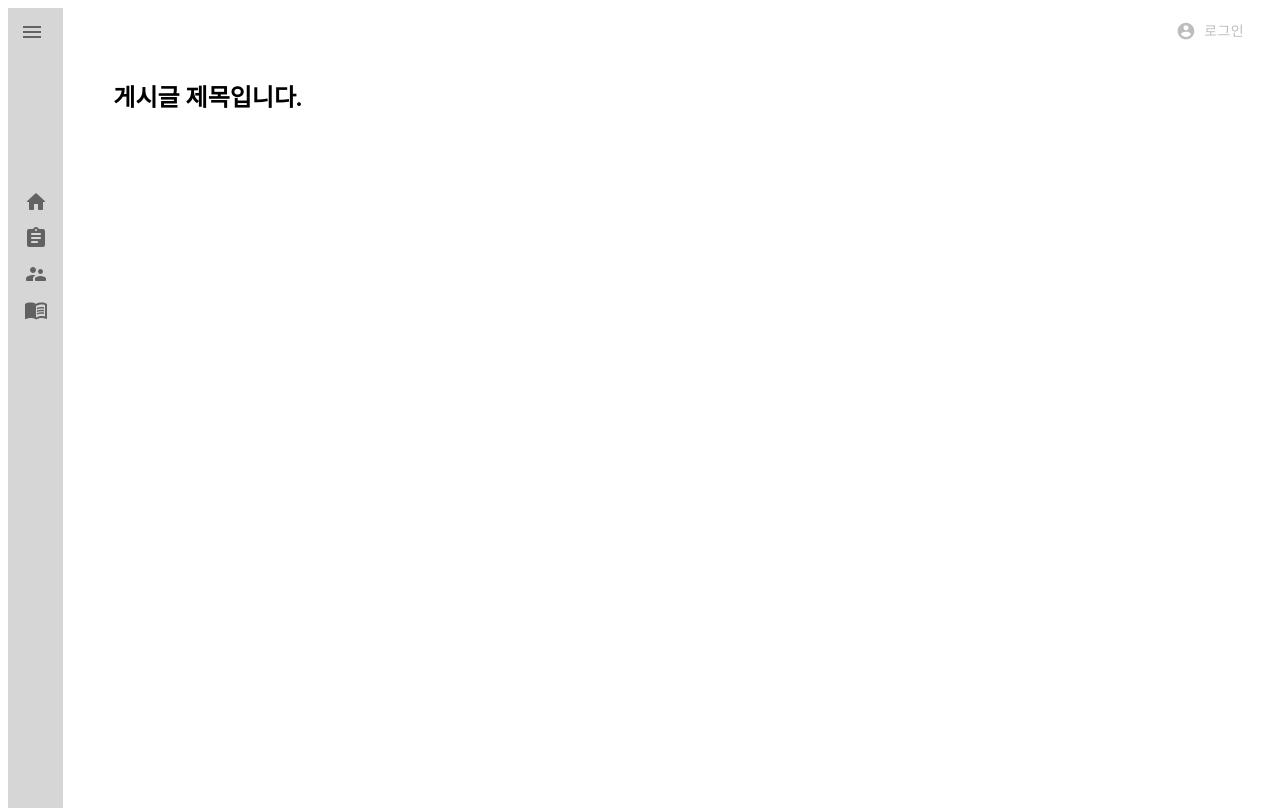
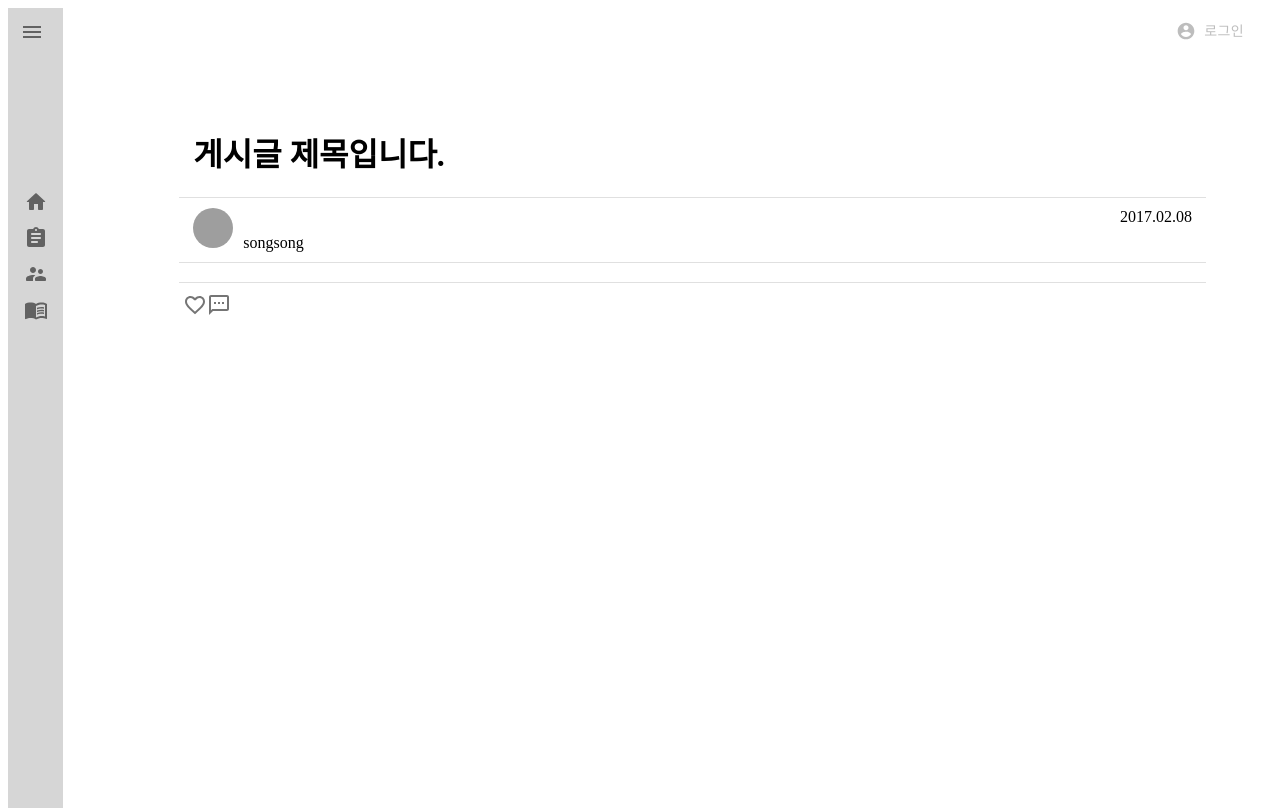
Before and after one commit to SpaciousKitchen/react-myblog, a React app in the folder front/: page /freecontent/1 in a window 1280 px wide. Built offline with nearby package versions, Linux system fonts and the light colour scheme; no server answers; grey boxes are pictures that could not be loaded; the HTML template or start-up script is replaced by a standard one.

Commit message:
feat(front): 게시글내용 컴포넌트 구현

```diff
--- a/front/reducers/freeboard.js
+++ b/front/reducers/freeboard.js
@@ -25,10 +25,12 @@ while (start) {
   initialState.posts.push({
     id: start,
     subject: faker.lorem.word(),
-    createdAt: faker.date.past,
+    // createdAt: faker.date.past(),
+    content: `<p><strong> ${faker.lorem.text()} </strong></p><p>안녕하세요</p>`,
     views: faker.random.number(),
     user: {
       name: faker.name.findName(),
+      img: faker.image.people(),
     },
   });
   start -= 1;
--- a/front/src/components/PostContent.jsx
+++ b/front/src/components/PostContent.jsx
@@ -1,11 +1,48 @@
 import React from 'react';
 import ReactHtmlParser from 'react-html-parser';
+import Divider from '@material-ui/core/Divider';
+import { Avatar } from '@material-ui/core';
+import FavoriteBorderIcon from '@material-ui/icons/FavoriteBorder';
 
-const PostContent = ({ post }) => (
-  <>
-    <h2>{post.subject}</h2>
-    <h3>{post.name}</h3>
-    <div>{ReactHtmlParser(post.content)}</div>
-  </>
-);
+import SmsOutlinedIcon from '@material-ui/icons/SmsOutlined';
+
+const PostContent = ({ post }) => {
+  const onClickHeart = () => {};
+  const onClickCommend = () => {
+    console.log('clickCommend');
+  };
+  return (
+    <>
+      <div style={{ padding: '50px' }}>
+        <div style={{ padding: '0px 30px' }}>
+          <h1>{post.subject}</h1>
+        </div>
+
+        <Divider variant="middle" />
+        <div style={{ padding: '10px 30px' }}>
+          {/* <ImgStyle src={post.user.img} /> */}
+          <Avatar
+            alt="Cindy Baker"
+            src="/static/images/avatar/3.jpg"
+            style={{ display: 'inline-flex' }}
+          />
+          <span style={{ marginLeft: '10px' }}>{post.user.name}</span>
+
+          <span style={{ float: 'right' }}> 2017.02.08</span>
+        </div>
+
+        <Divider variant="middle" />
+        <div style={{ padding: '0px 20px' }}>
+          <h3>{post.name}</h3>
+          <div>{ReactHtmlParser(post.content)}</div>
+        </div>
+        <Divider variant="middle" />
+        <div style={{ padding: '10px 20px' }}>
+          <FavoriteBorderIcon color="action" onClick={onClickHeart} />
+          <SmsOutlinedIcon color="action" onClick={onClickCommend} />
+        </div>
+      </div>
+    </>
+  );
+};
 export default PostContent;
```
